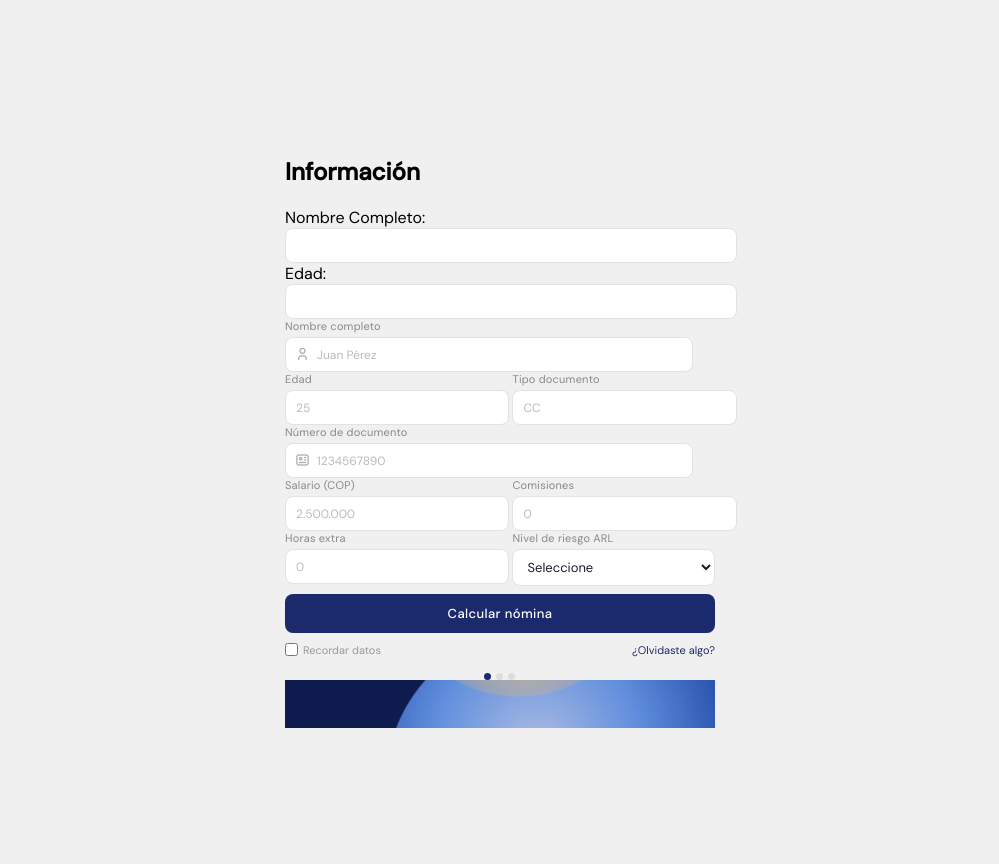
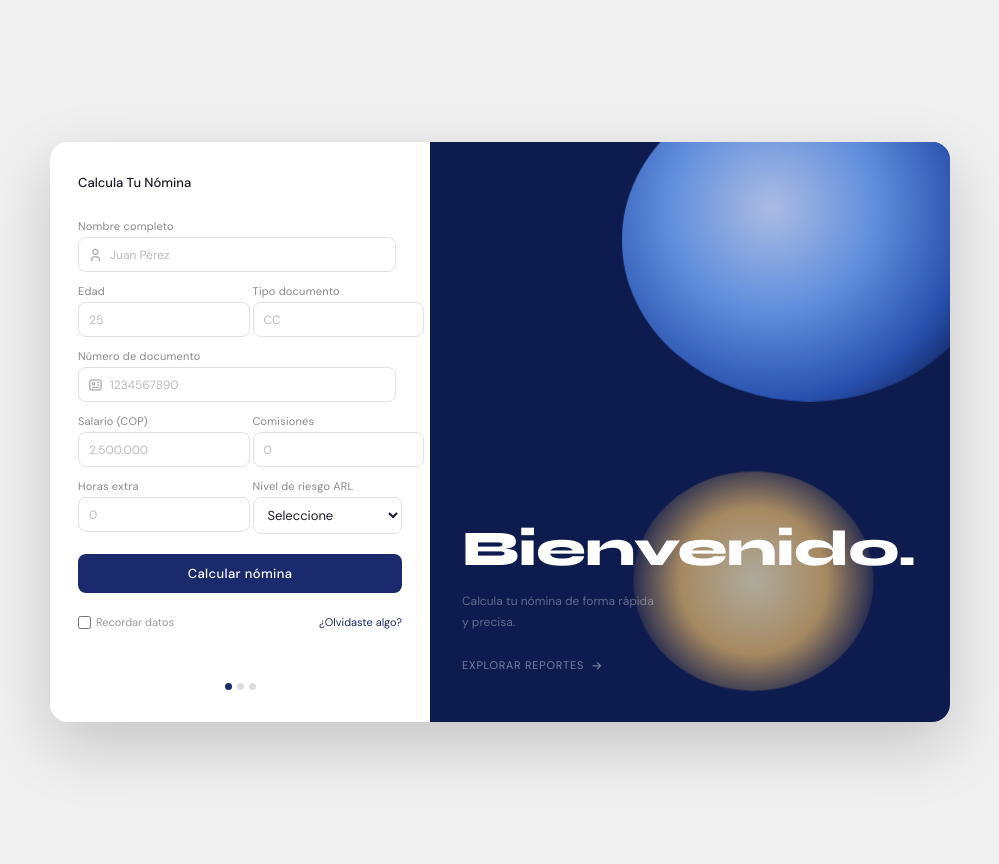
Before and after one commit to JU4NF3/Taller-JS, a plain HTML site: page index.html in a window 1280 px wide. Shown: the whole page, without its empty margins (140-1139 px from the left). Drawn offline with Linux system fonts and the light colour scheme.

Commit message:
Arreglos del css

```diff
--- a/index.html
+++ b/index.html
@@ -11,18 +11,15 @@
   <link href="https://fonts.googleapis.com/css2?family=DM+Sans:wght@300;400;500&family=Syne:wght@700;800&display=swap" rel="stylesheet">
 </head>
 <body>
-    <script src="Variables.js"></script>
 
-    <section>
-        <div>
-     <h1>Información</h1>
-    <form action="/procesar_formulario.php" method="post">
+  <div class="container">
 
-        <label for="nombreCompleto">Nombre Completo:</label>
-        <input type="text" id="nombreCompleto" name="nombreCompleto" required minlength="5" maxlength="50"  pattern="[A-Za-zÁÉÍÓÚáéíóúÑñ ]+">
 
-        <label for="edad">Edad:</label>
-        <input type="number" id="edad" name="edad" required min="18" max="100" pattern="[0-9]+">
+    <div class="form-area">
+
+      <div class="header">
+        <span class="site-title">Calcula Tu Nómina</span>
+      </div>
 
 
       <form class="payroll-form" action="/procesar_formulario.php" method="post">
@@ -32,18 +29,18 @@
           <label for="nombreCompleto">Nombre completo</label>
           <div class="input-icon">
             <i class="ti ti-user"></i>
-            <input type="text" id="nombreCompleto" name="nombreCompleto" placeholder="Juan Pérez" required>
+            <input type="text" id="nombreCompleto" name="nombreCompleto" placeholder="Juan Pérez" required minlength="5" maxlength="50" pattern="[A-Za-zÁÉÍÓÚáéíóúÑñ ]+">
           </div>
         </div>
 
         <div class="two-col">
           <div class="form-field">
             <label for="edad">Edad</label>
-            <input type="number" id="edad" name="edad" placeholder="25" required>
+            <input type="number" id="edad" name="edad" placeholder="25" required min="18" max="100">
           </div>
           <div class="form-field">
             <label for="tipoDocumento">Tipo documento</label>
-            <input type="text" id="tipoDocumento" name="tipoDocumento" placeholder="CC" required>
+            <input type="text" id="tipoDocumento" name="tipoDocumento" placeholder="CC" required minlength="2" maxlength="3" pattern="[A-Za-z]+">
           </div>
         </div>
 
@@ -51,25 +48,25 @@
           <label for="numeroDocumento">Número de documento</label>
           <div class="input-icon">
             <i class="ti ti-id"></i>
-            <input type="text" id="numeroDocumento" name="numeroDocumento" placeholder="1234567890" required>
+            <input type="text" id="numeroDocumento" name="numeroDocumento" placeholder="1234567890" required minlength="7" maxlength="10" pattern="[0-9]+">
           </div>
         </div>
 
         <div class="two-col">
           <div class="form-field">
             <label for="salario">Salario (COP)</label>
-            <input type="number" id="salario" name="salario" placeholder="2.500.000" required>
+            <input type="number" id="salario" name="salario" placeholder="2.500.000" required min="0" max="50000000">
           </div>
           <div class="form-field">
             <label for="comisiones">Comisiones</label>
-            <input type="number" id="comisiones" name="comisiones" placeholder="0" required>
+            <input type="number" id="comisiones" name="comisiones" placeholder="0" required min="0" max="30000000">
           </div>
         </div>
 
         <div class="two-col">
           <div class="form-field">
             <label for="totalHorasExtra">Horas extra</label>
-            <input type="number" id="totalHorasExtra" name="totalHorasExtra" placeholder="0" required>
+            <input type="number" id="totalHorasExtra" name="totalHorasExtra" placeholder="0" required min="0" max="80">
           </div>
           <div class="form-field">
             <label for="nivelRiesgo">Nivel de riesgo ARL</label>
```
